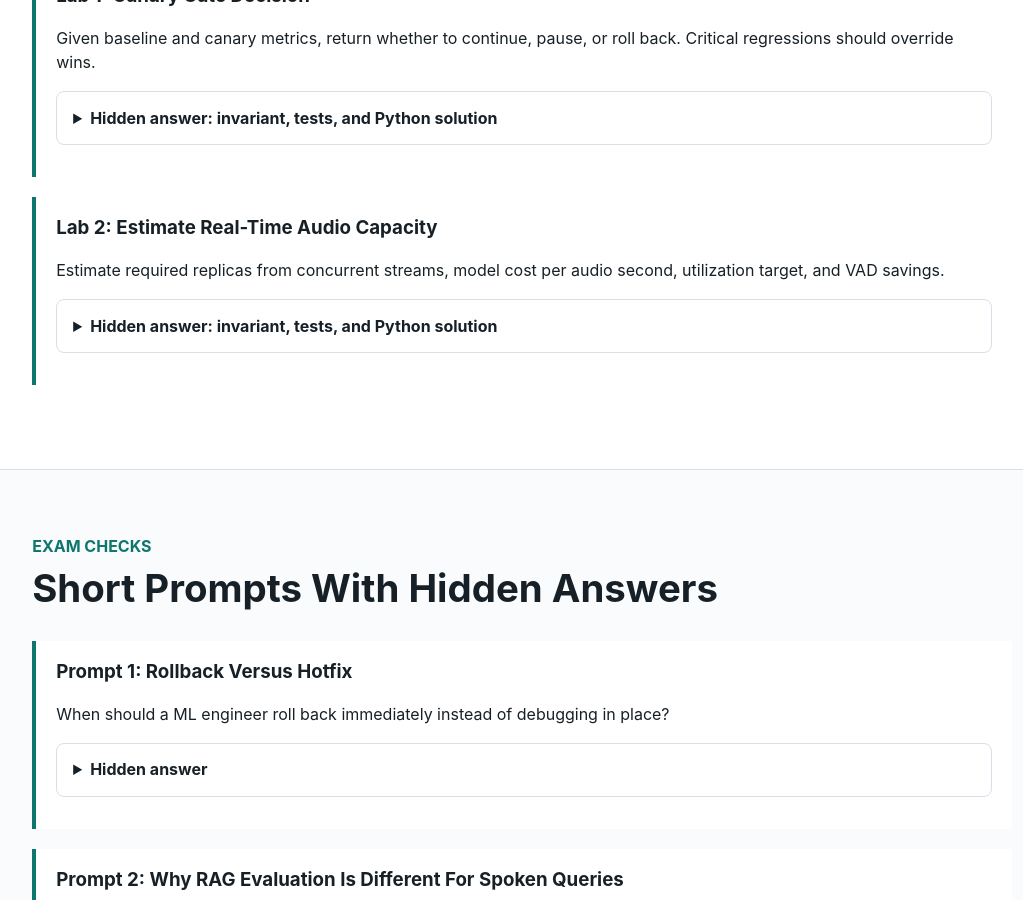
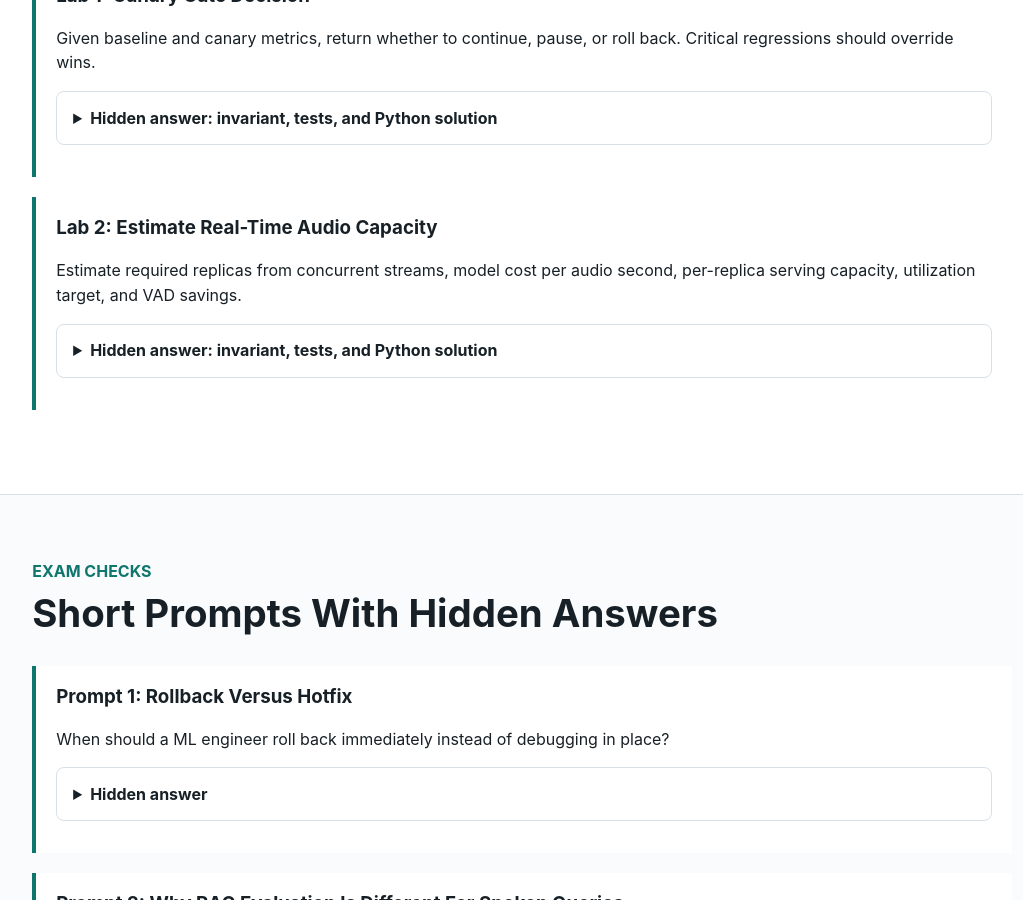
Before and after one commit to kennethli319/kennethli319.github.io, a Jekyll site: the page audio-text-ml-course/lessons/ml-system-design-casebook.html, which Jekyll copies as it is, in a window 1280 px wide and 900 px high, scrolled down 2871 px. Shown: the whole window, without its empty margins (19-1042 px from the left). Built offline with Jekyll 4.4.1, drawn with Linux system fonts in a browser that asks for light colours.

Commit message:
Update audio course capacity lab

```diff
--- a/audio-text-ml-course/lessons/ml-system-design-casebook.html
+++ b/audio-text-ml-course/lessons/ml-system-design-casebook.html
@@ -231,7 +231,8 @@
         <h3>Lab 2: Estimate Real-Time Audio Capacity</h3>
         <p>
           Estimate required replicas from concurrent streams, model cost per
-          audio second, utilization target, and VAD savings.
+          audio second, per-replica serving capacity, utilization target, and
+          VAD savings.
         </p>
         <details class="qa">
           <summary>Hidden answer: invariant, tests, and Python solution</summary>
@@ -239,17 +240,20 @@
             Invariant: real-time streams produce audio work every wall-clock
             second, reduced only by silence skipping or routing. Test zero
             streams, no VAD savings, invalid utilization, invalid negative
-            inputs, and very large peaks.
+            inputs, nonpositive replica capacity, and very large peaks.
           </p>
           <pre><code class="language-python">import math
 
 
 def estimate_replicas(concurrent_streams, gpu_seconds_per_audio_second,
-                      target_utilization=0.7, vad_savings=0.0):
+                      replica_capacity=1.0, target_utilization=0.7,
+                      vad_savings=0.0):
     if not 0 &lt; target_utilization &lt;= 1:
         raise ValueError("target_utilization must be in (0, 1]")
     if not 0 &lt;= vad_savings &lt; 1:
         raise ValueError("vad_savings must be in [0, 1)")
+    if replica_capacity &lt;= 0:
+        raise ValueError("replica_capacity must be positive")
     if concurrent_streams &lt; 0:
         raise ValueError("concurrent_streams must be non-negative")
     if gpu_seconds_per_audio_second &lt; 0:
@@ -257,7 +261,8 @@ def estimate_replicas(concurrent_streams, gpu_seconds_per_audio_second,
 
     effective_audio_seconds = concurrent_streams * (1 - vad_savings)
     gpu_seconds_needed = effective_audio_seconds * gpu_seconds_per_audio_second
-    return math.ceil(gpu_seconds_needed / target_utilization)</code></pre>
+    usable_capacity = replica_capacity * target_utilization
+    return math.ceil(gpu_seconds_needed / usable_capacity)</code></pre>
         </details>
       </article>
     </section>
```
